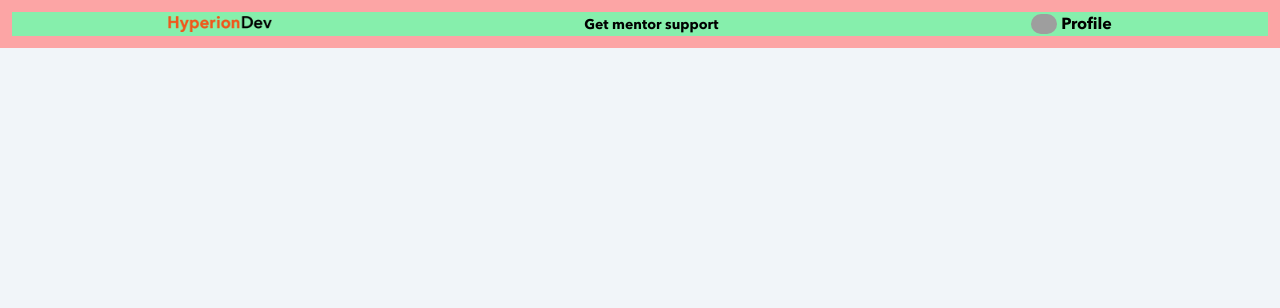
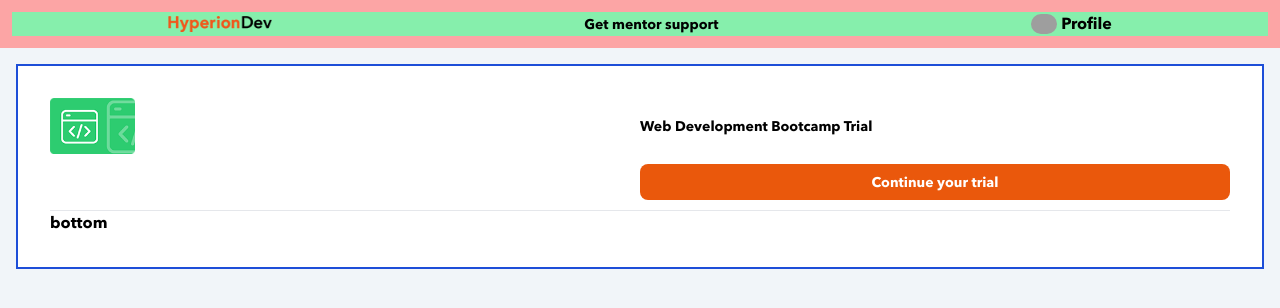
Before and after one commit to lazybump/Hyperion, a React (Vite) app: page / in a window 1280 px wide. Shown: the top 308 px of the page. Built offline with nearby package versions, Linux system fonts and the light colour scheme; grey boxes are pictures that could not be loaded.

Commit message:
build top section

```diff
--- a/src/App.tsx
+++ b/src/App.tsx
@@ -1,9 +1,11 @@
 import Header from "./Header";
+import MainContent from "./MainContent";
 
 function App() {
   return (
     <div className="bg-slate-100 h-screen">
       <Header />
+      <MainContent />
     </div>
   );
 }
--- /dev/null
+++ b/src/MainContent.tsx
@@ -0,0 +1,19 @@
+const MainContent = () => {
+  return (
+    <main className="border-2 border-blue-700 bg-white m-4 p-8">
+      <section className="border-b grid grid-cols-2 grid-rows-2 items-center">
+        <img
+          src="/assets/images/beginner-php-fundamentals.png"
+          className="h-14"
+        />
+        <h1 className="text-sm">Web Development Bootcamp Trial</h1>
+        <button className="col-start-2 bg-primary text-white text-sm rounded-lg py-2">
+          Continue your trial
+        </button>
+      </section>
+      <section>bottom</section>
+    </main>
+  );
+};
+
+export default MainContent;
```
